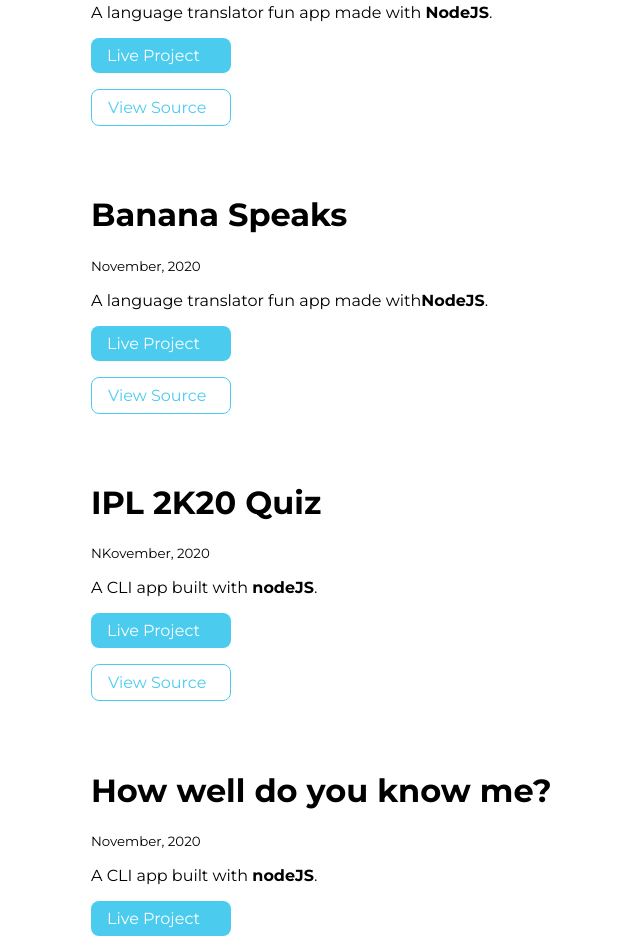
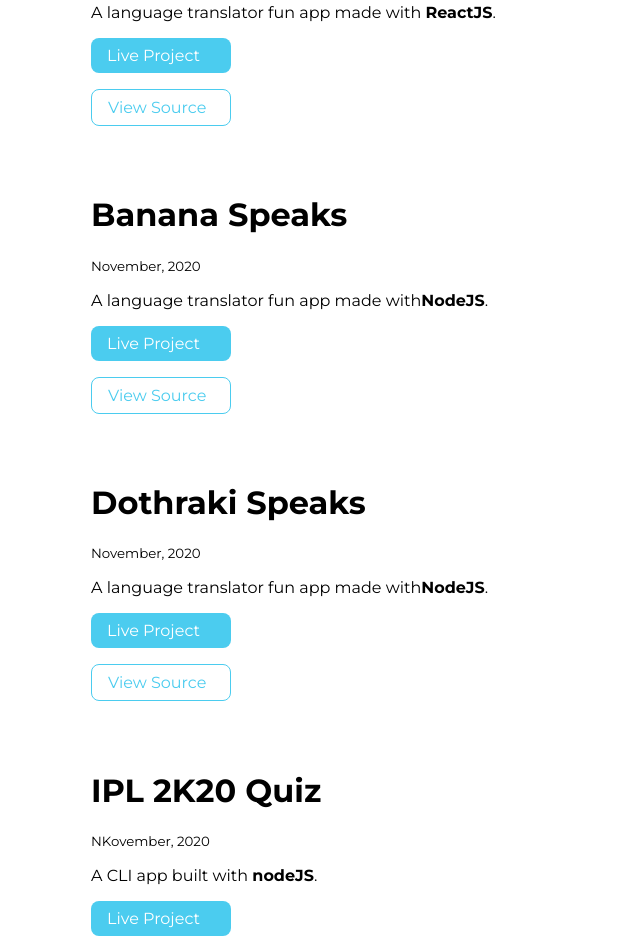
Before and after one commit to gaurav-16/portfolio, a plain HTML site: page projects.html in a window 1280 px wide. Shown: the part 714-1663 px from the top of the page, without its empty margins (249-889 px from the left). Drawn offline with Linux system fonts and the light colour scheme.

Commit message:
minor changes

```diff
--- a/projects.html
+++ b/projects.html
@@ -46,7 +46,7 @@
             <div class="projects-list container container-center ">
                 <h1>Emoji Interpreter</h1>
                 <small>November, 2020</small>
-                <p>A language translator fun app made with <strong>NodeJS</strong>.</p>
+                <p>A language translator fun app made with <strong>ReactJS</strong>.</p>
 
                 <a class="link link-primary" href="https://p7ybp.csb.app/">Live Project</a>
                 <a class="link link-secondary"
@@ -60,8 +60,19 @@
                 <small>November, 2020</small>
                 <p>A language translator fun app made with<strong>NodeJS</strong>.</p>
 
-                <a class="link link-primary" href="https://y9t8t.csb.app/">Live Project</a>
+                <a class="link link-primary" href="https://banana-speakss.netlify.app/">Live Project</a>
                 <a class="link link-secondary" href="https://github.com/gaurav-16/Banana-Speaks">View Source</a>
+            </div>
+
+        </li>
+        <li>
+            <div class="projects-list container container-center ">
+                <h1>Dothraki Speaks</h1>
+                <small>November, 2020</small>
+                <p>A language translator fun app made with<strong>NodeJS</strong>.</p>
+
+                <a class="link link-primary" href="https://dothraki-speakss.netlify.app/">Live Project</a>
+                <a class="link link-secondary" href="https://github.com/gaurav-16/Dothraki_Speaks">View Source</a>
             </div>
 
         </li>
```
